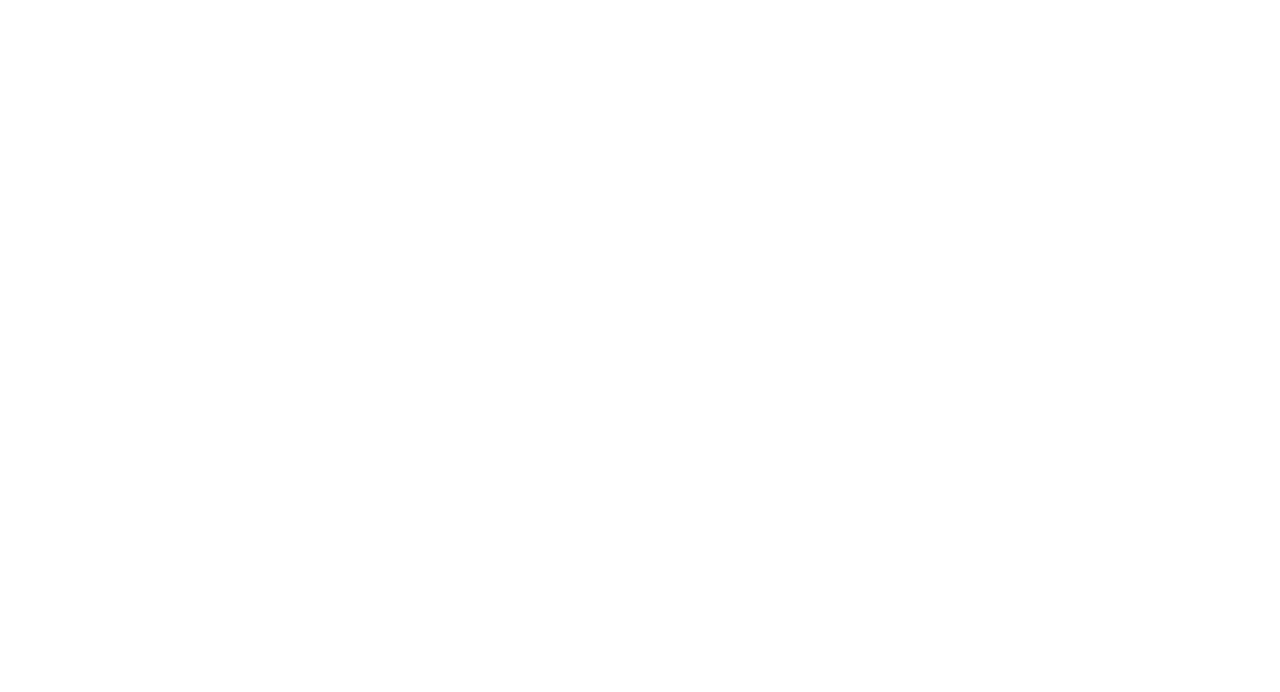
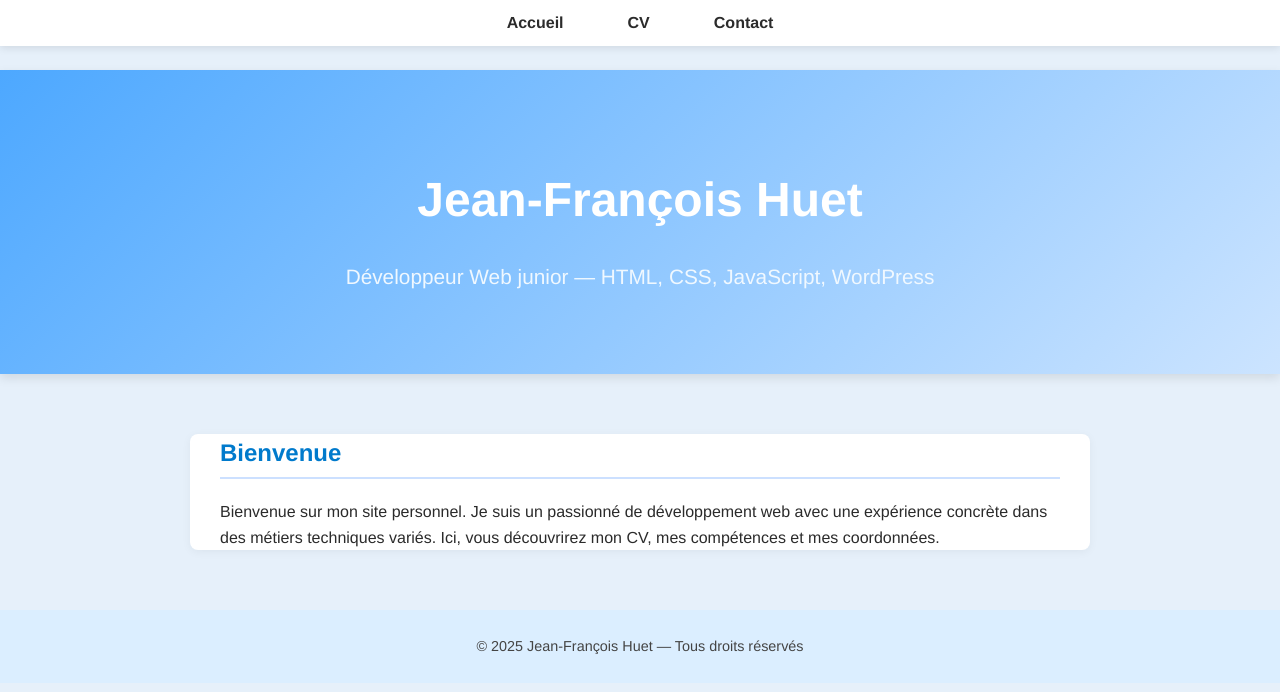
Before and after one commit to Djeff17/Jean-Francois, a plain HTML site: page index.html in a window 1280 px wide. Drawn offline with Linux system fonts and the light colour scheme.

Commit message:
Add files via upload

```diff
--- /dev/null
+++ b/contact.html
@@ -0,0 +1,39 @@
+<!DOCTYPE html>
+<html lang="fr">
+<head>
+  <meta charset="UTF-8" />
+  <meta name="viewport" content="width=device-width, initial-scale=1.0" />
+  <title>Contact | Jean-François Huet</title>
+  <link rel="stylesheet" href="style.css" />
+</head>
+<body>
+  <nav>
+    <ul>
+      <li><a href="index.html">Accueil</a></li>
+      <li><a href="cv.html">CV</a></li>
+      <li><a href="contact.html">Contact</a></li>
+    </ul>
+  </nav>
+
+  <header>
+    <h1>Contactez-moi</h1>
+  </header>
+
+  <section class="contact">
+    <h2>Formulaire de contact</h2>
+    <form class="contact-form" action="mailto:djeffhuet@gmail.com" method="post" enctype="text/plain">
+      <input type="text" name="name" placeholder="Votre nom" required />
+      <input type="email" name="email" placeholder="Votre email" required />
+      <textarea name="message" rows="5" placeholder="Votre message" required></textarea>
+      <button type="submit">Envoyer</button>
+    </form>
+    <p>Ou contactez-moi directement par email : <a href="mailto:djeffhuet@gmail.com">djeffhuet@gmail.com</a></p>
+  </section>
+
+  <footer>
+    © 2025 Jean-François Huet — Tous droits réservés
+  </footer>
+
+  <script src="script.js"></script>
+</body>
+</html>
--- a/index.html
+++ b/index.html
@@ -1 +1,37 @@
-<!-- Page d'accueil -->
+<!DOCTYPE html>
+<html lang="fr">
+<head>
+  <meta charset="UTF-8" />
+  <meta name="viewport" content="width=device-width, initial-scale=1.0" />
+  <title>Accueil | Jean-François Huet</title>
+  <link rel="stylesheet" href="style.css" />
+</head>
+<body>
+  <nav>
+    <ul>
+      <li><a href="index.html">Accueil</a></li>
+      <li><a href="cv.html">CV</a></li>
+      <li><a href="contact.html">Contact</a></li>
+    </ul>
+  </nav>
+
+  <header>
+    <h1>Jean-François Huet</h1>
+    <p>Développeur Web junior — HTML, CSS, JavaScript, WordPress</p>
+  </header>
+
+  <section class="accueil">
+    <h2>Bienvenue</h2>
+    <p>
+      Bienvenue sur mon site personnel. Je suis un passionné de développement web avec une expérience concrète dans des métiers techniques variés.
+      Ici, vous découvrirez mon CV, mes compétences et mes coordonnées.
+    </p>
+  </section>
+
+  <footer>
+    © 2025 Jean-François Huet — Tous droits réservés
+  </footer>
+
+  <script src="script.js"></script>
+</body>
+</html>
--- /dev/null
+++ b/script.js
@@ -0,0 +1,15 @@
+const sections = document.querySelectorAll("section");
+
+const observer = new IntersectionObserver((entries) => {
+  entries.forEach((entry) => {
+    if (entry.isIntersecting) {
+      entry.target.classList.add("visible");
+    }
+  });
+}, {
+  threshold: 0.1
+});
+
+sections.forEach((section) => {
+  observer.observe(section);
+});
--- /dev/null
+++ b/style.css
@@ -0,0 +1,148 @@
+:root {
+  --primary-color: #4da8ff;
+  --secondary-color: #e6f0fa;
+  --text-color: #2b2b2b;
+  --accent-color: #007acc;
+}
+
+* {
+  scroll-behavior: smooth;
+  box-sizing: border-box;
+}
+
+body {
+  margin: 0;
+  font-family: 'Helvetica Neue', sans-serif;
+  background-color: var(--secondary-color);
+  color: var(--text-color);
+  line-height: 1.6;
+}
+
+nav {
+  position: fixed;
+  width: 100%;
+  top: 0;
+  background-color: white;
+  box-shadow: 0 2px 8px rgba(0,0,0,0.1);
+  z-index: 1000;
+}
+
+nav ul {
+  list-style: none;
+  display: flex;
+  justify-content: center;
+  margin: 0;
+  padding: 10px 0;
+}
+
+nav ul li {
+  margin: 0 20px;
+}
+
+nav ul li a {
+  text-decoration: none;
+  color: var(--text-color);
+  font-weight: bold;
+  padding: 8px 12px;
+  border-radius: 4px;
+  transition: background-color 0.3s, color 0.3s;
+}
+
+nav ul li a:hover {
+  background-color: var(--primary-color);
+  color: white;
+}
+
+header {
+  margin-top: 70px;
+  background: linear-gradient(135deg, var(--primary-color), #cce4ff);
+  padding: 60px 20px;
+  text-align: center;
+  box-shadow: 0 4px 10px rgba(0,0,0,0.1);
+}
+
+h1 {
+  font-size: 3em;
+  margin-bottom: 10px;
+  color: white;
+}
+
+header p {
+  font-size: 1.3em;
+  color: #f0f8ff;
+}
+
+section {
+  max-width: 900px;
+  margin: 60px auto;
+  padding: 0 30px;
+  background-color: white;
+  border-radius: 8px;
+  box-shadow: 0 2px 10px rgba(0,0,0,0.05);
+  opacity: 0;
+  transform: translateY(40px);
+  transition: opacity 1s ease, transform 1s ease;
+}
+
+section.visible {
+  opacity: 1;
+  transform: translateY(0);
+}
+
+section h2 {
+  color: var(--accent-color);
+  border-bottom: 2px solid #cce0ff;
+  padding-bottom: 5px;
+}
+
+ul li {
+  margin-bottom: 8px;
+}
+
+.contact-form {
+  display: flex;
+  flex-direction: column;
+  gap: 15px;
+  margin-top: 20px;
+}
+
+.contact-form input,
+.contact-form textarea {
+  padding: 12px;
+  font-size: 1em;
+  border: 1px solid #ccc;
+  border-radius: 5px;
+  background-color: #f9f9f9;
+  transition: 0.3s;
+}
+
+.contact-form input:focus,
+.contact-form textarea:focus {
+  outline: none;
+  border-color: var(--accent-color);
+  background-color: #fff;
+}
+
+.contact-form button {
+  background-color: var(--accent-color);
+  color: white;
+  border: none;
+  padding: 12px;
+  font-size: 1em;
+  border-radius: 5px;
+  cursor: pointer;
+  transition: background-color 0.3s;
+}
+
+.contact-form button:hover {
+  background-color: #005fa3;
+}
+
+footer {
+  text-align: center;
+  background-color: #dbeeff;
+  padding: 25px 20px;
+  margin-top: 60px;
+  font-size: 0.9em;
+  color: #444;
+}
```
Also changed, not shown: cv.html (added, +46 -0 lines), 1 other file.
